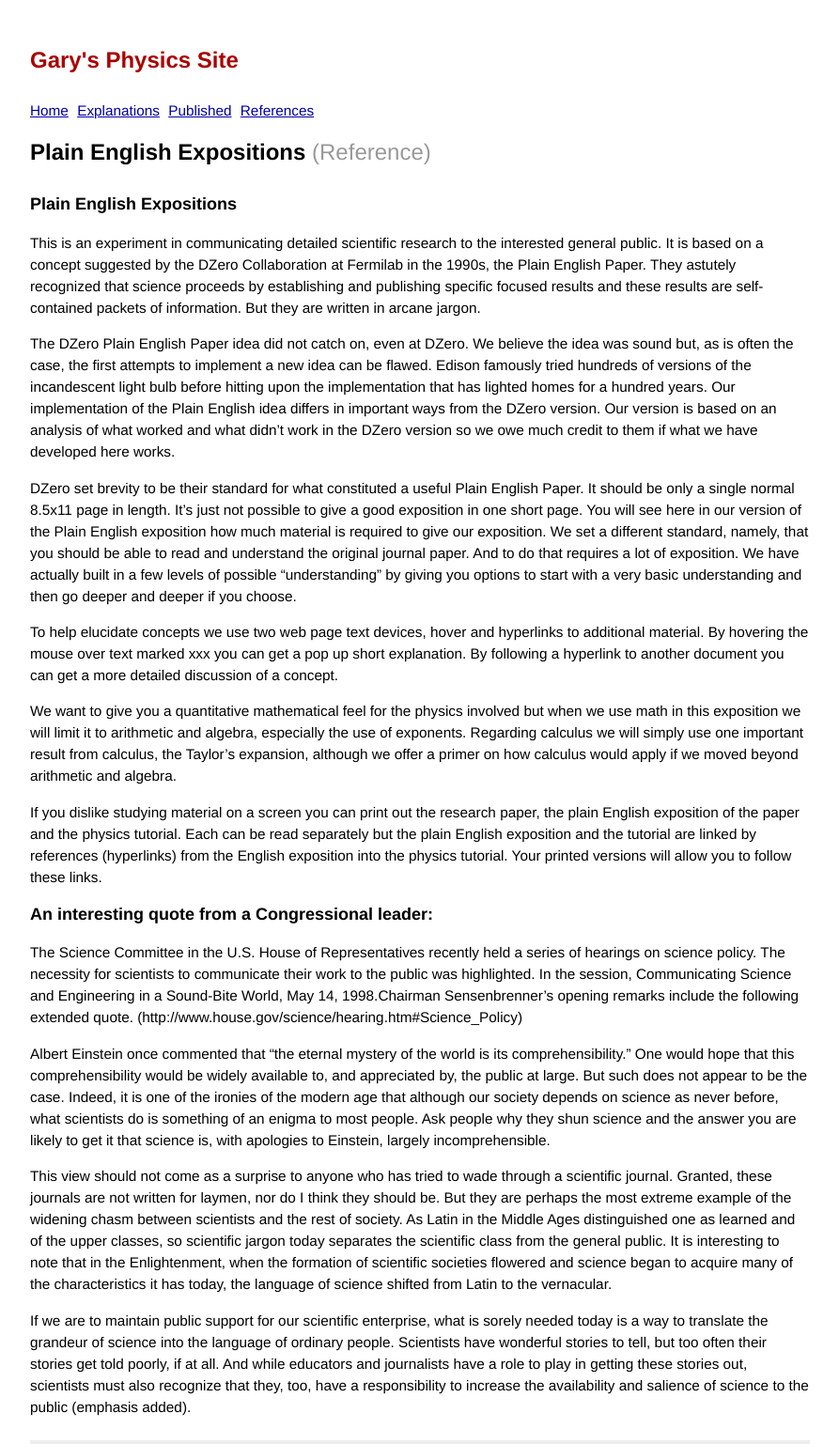
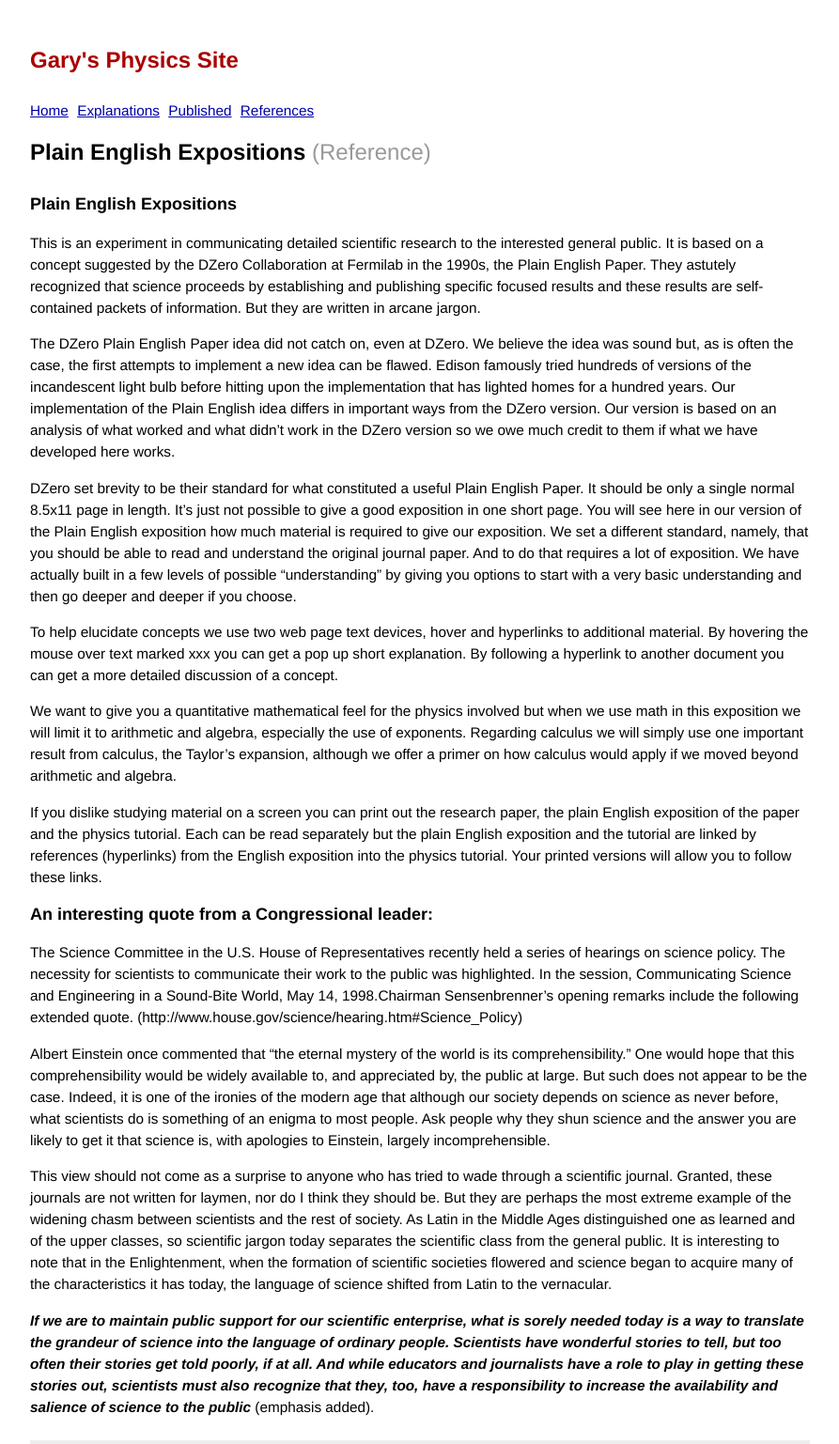
Before and after one commit to grbfacet/facet, a Jekyll site: the page built from plain-english-papers.md, in a window 1280 px wide. Shown: the whole page at 94% size, without its empty margins (193-1086 px from the left). Built offline with Jekyll 4.4.1, drawn with Linux system fonts in a browser that asks for light colours; Markdown is read by kramdown in place of the engine named in the settings.

Commit message:
Update plain-english-papers.md

```diff
--- a/plain-english-papers.md
+++ b/plain-english-papers.md
@@ -29,4 +29,5 @@ Albert Einstein once commented that "the eternal mystery of the world is its com
 
 This view should not come as a surprise to anyone who has tried to wade through a scientific journal. Granted, these journals are not written for laymen, nor do I think they should be. But they are perhaps the most extreme example of the widening chasm between scientists and the rest of society. As Latin in the Middle Ages distinguished one as learned and of the upper classes, so scientific jargon today separates the scientific class from the general public. It is interesting to note that in the Enlightenment, when the formation of scientific societies flowered and science began to acquire many of the characteristics it has today, the language of science shifted from Latin to the vernacular.
 
-If we are to maintain public support for our scientific enterprise, what is sorely needed today is a way to translate the grandeur of science into the language of ordinary people. Scientists have wonderful stories to tell, but too often their stories get told poorly, if at all. And while educators and journalists have a role to play in getting these stories out, scientists must also recognize that they, too, have a responsibility to increase the availability and salience of science to the public (emphasis added).
+**_If we are to maintain public support for our scientific enterprise, what is sorely needed today is a way to translate the grandeur of science into the language of ordinary people. Scientists have wonderful stories to tell, but too often their stories get told poorly, if at all. And while educators and journalists have a role to play in getting these stories out, scientists must also recognize that they, too, have a responsibility to increase the availability and salience of science to the public_**
+(emphasis added).
```
